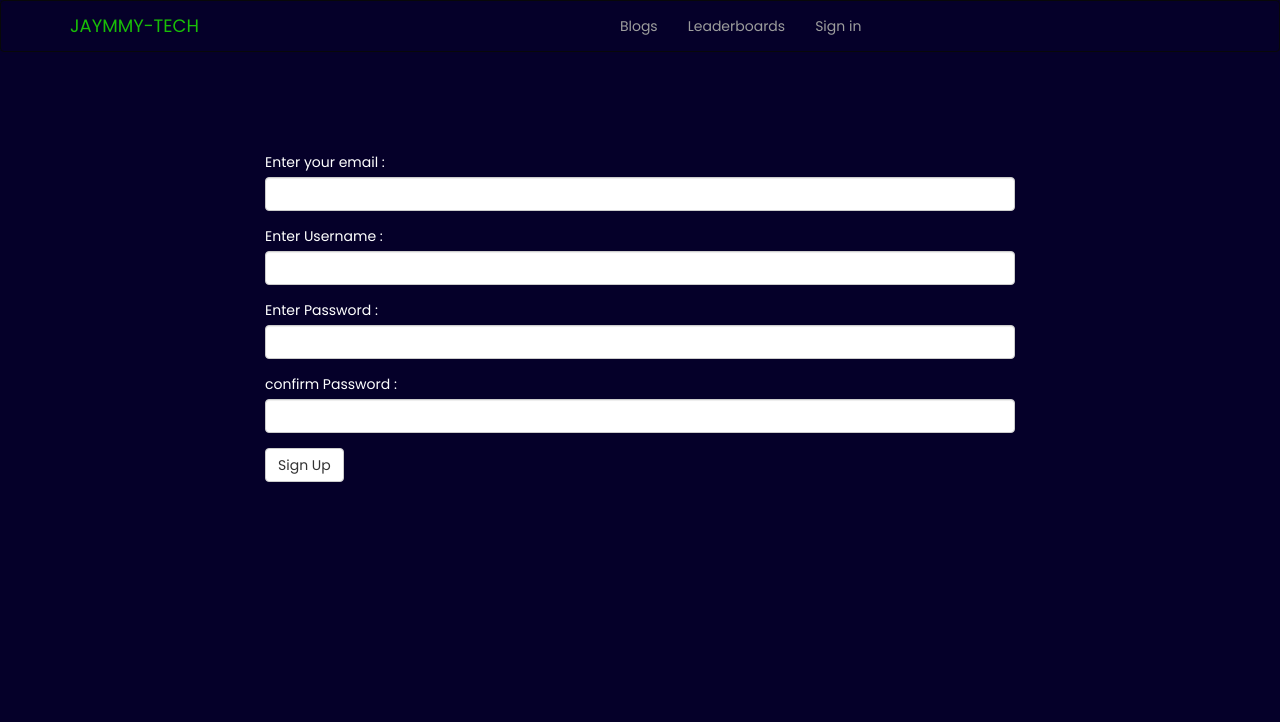
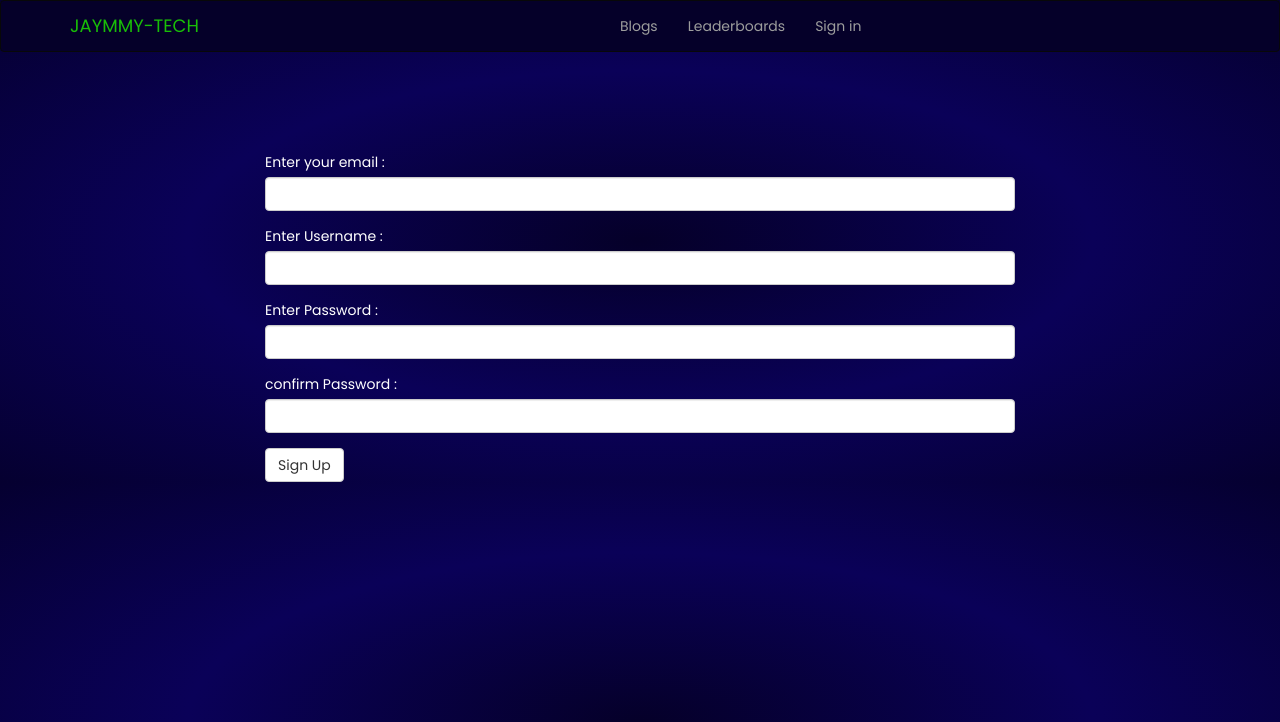
Before and after one commit to devjamesnjoroge/my_blog, a Flask app: page /auth/register in a window 1280 px wide. Shown: the top 722 px of the page. Run offline with Flask 2, Linux system fonts and the light colour scheme; some libraries are stand-ins or nearby versions.

Commit message:
ft: add a radial gradient to all pages

```diff
--- a/app/static/css/styles.css
+++ b/app/static/css/styles.css
@@ -2,13 +2,13 @@
 
 body{
     font-family: 'Poppins', sans-serif;
-    background-color: #050029;
+    background: radial-gradient(#050029, #0a0158, #050030)
 }
 
 .post{
     color: white;
     line-height: 4rem;
-    border: 1px solid #77ff00;
+    box-shadow: 0 3px 10px rgb(0 0 0 / 0.2);
     padding: 5%;
     border-radius: 5px;
     background-color: #050029;
```
